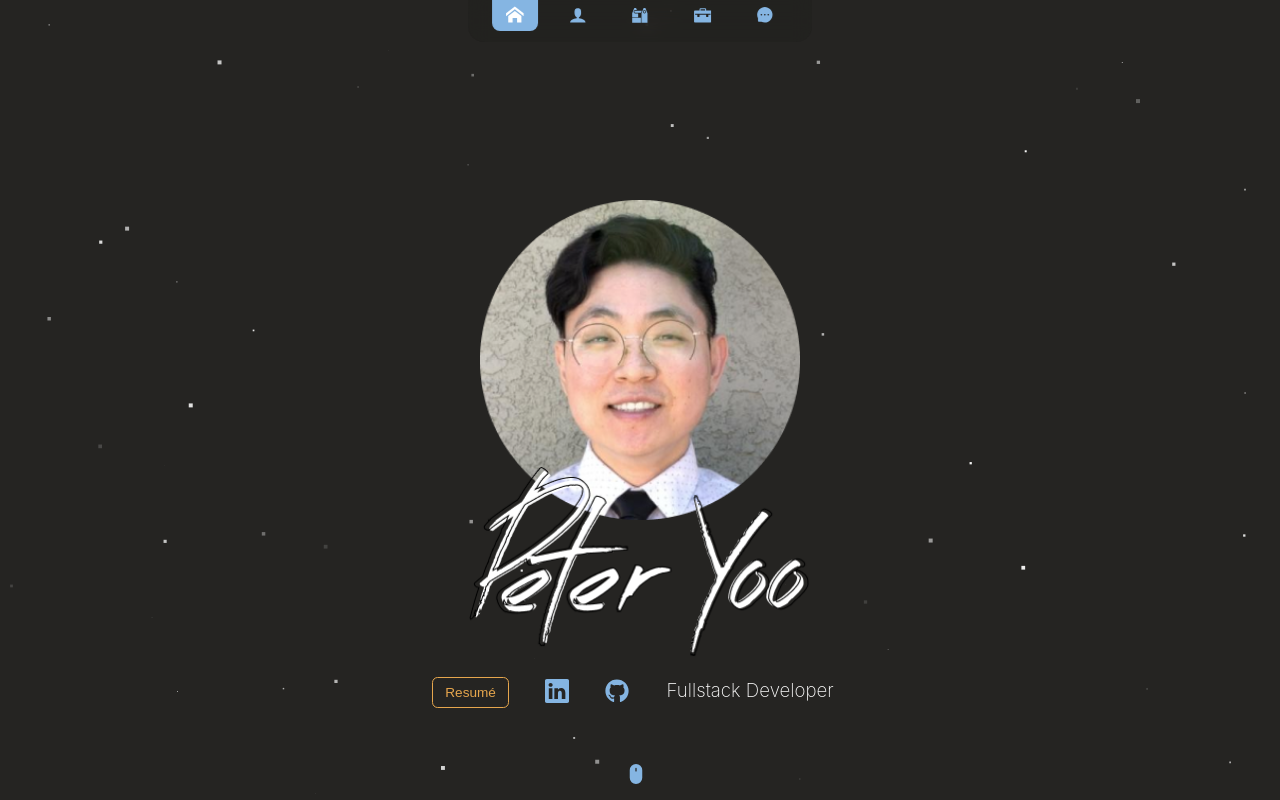
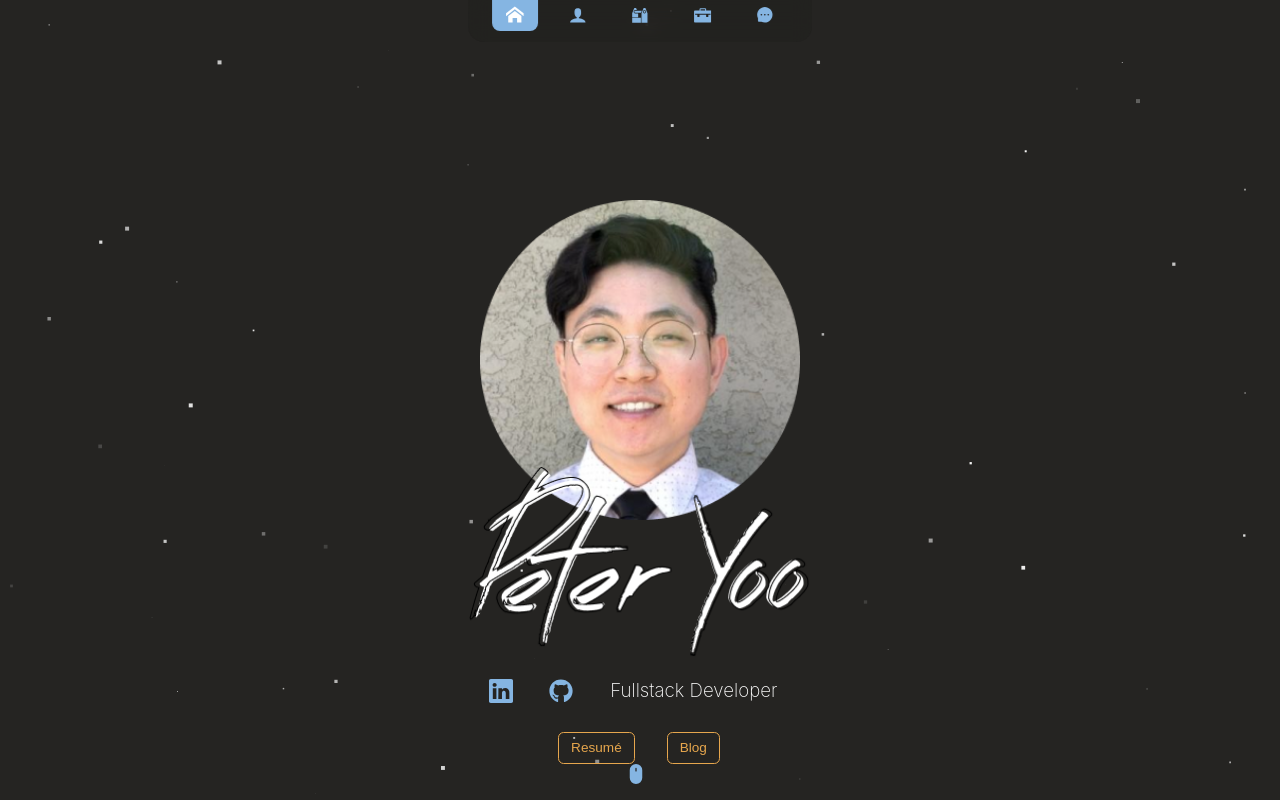
Before and after one commit to PeterSYoo/portfolio-v2, a React (Create React App) app: page / in a window 1280 px wide. Shown: the top 800 px of the page. Built offline with nearby package versions, Linux system fonts and the light colour scheme; the HTML template or start-up script is replaced by a standard one; a web font is replaced by a local one.

Commit message:
wip: adds blog button to header and footer

```diff
--- a/src/components/footer/Footer.js
+++ b/src/components/footer/Footer.js
@@ -94,6 +94,20 @@ const Footer = () => {
             <font className="footer__resume-text">Resumé</font>
           </motion.button>
         </a>
+        <a
+          href="https://peters-blog.vercel.app/"
+          target="_blank"
+          rel="noreferrer"
+        >
+          <motion.button
+            whileHover={{ scale: 1.1 }}
+            whileTap={{ scale: 0.9 }}
+            className="footer__resume-btn"
+            variants={btnAnimate}
+          >
+            <font className="footer__resume-text">Blog</font>
+          </motion.button>
+        </a>
         <motion.a
           href="https://www.linkedin.com/in/petersyoo/"
           target="_blank"
--- a/src/components/header/CTA.js
+++ b/src/components/header/CTA.js
@@ -32,6 +32,7 @@ const textAnimate = {
 const CTA = () => {
   return (
     <div className="cta">
+      <span>
         <a href={RESUME} target="_blank" rel="noreferrer">
           <motion.button
             whileHover={{ scale: 1.1 }}
@@ -42,6 +43,23 @@ const CTA = () => {
             <font className="cta__resume-text">Resumé</font>
           </motion.button>
         </a>
+      </span>
+      <span>
+        <a
+          href="https://peters-blog.vercel.app/"
+          target="_blank"
+          rel="noreferrer"
+        >
+          <motion.button
+            whileHover={{ scale: 1.1 }}
+            whileTap={{ scale: 0.9 }}
+            className="cta__resume-btn"
+            variants={btnAnimate}
+          >
+            <font className="cta__resume-text">Blog</font>
+          </motion.button>
+        </a>
+      </span>
     </div>
   );
 };
--- a/src/components/header/Header.js
+++ b/src/components/header/Header.js
@@ -3,9 +3,9 @@ import './header.scss';
 import HeaderSocials from './HeaderSocials';
 import { motion } from 'framer-motion';
 import { BsFillMouseFill } from 'react-icons/bs';
-import { CgScrollV } from 'react-icons/cg';
 import AVATAR from '../../assets/images/py-avatar.png';
 import LOGO from '../../assets/images/py-logo.png';
+import CTA from './CTA';
 
 const imageAnimate = {
   offScreen: { x: -100, opacity: 0 },
@@ -54,6 +54,9 @@ const Header = () => {
               Fullstack Developer
             </motion.h3>
           </div>
+          <div className="">
+            <CTA />
+          </div>
         </div>
         <div className="me">
           <motion.img src={AVATAR} alt="me" variants={imageAnimate} />
--- a/src/components/header/HeaderSocials.js
+++ b/src/components/header/HeaderSocials.js
@@ -1,7 +1,6 @@
 import { BsLinkedin } from 'react-icons/bs';
 import { FaGithub } from 'react-icons/fa';
 import { motion } from 'framer-motion';
-import CTA from './CTA';
 
 const imageAnimate = {
   offScreen: { x: -100, opacity: 0 },
@@ -34,7 +33,6 @@ const textAnimate = {
 const HeaderSocials = () => {
   return (
     <div className="header__socials">
-      <CTA />
       <motion.a
         href="https://www.linkedin.com/in/petersyoo/"
         target="_blank"
--- a/src/components/header/header.scss
+++ b/src/components/header/header.scss
@@ -10,11 +10,14 @@ header {
   position: relative;
 }
 
+.blog_container {
+}
+
 /* ==== CTA ==== */
 .cta {
-  margin-top: -0.4rem;
+  margin-top: 1em;
   display: flex;
-  gap: 21.5rem;
+  gap: 2em;
   justify-content: center;
 }
 
```
Lines whose indentation alone changed are shown as unchanged.
